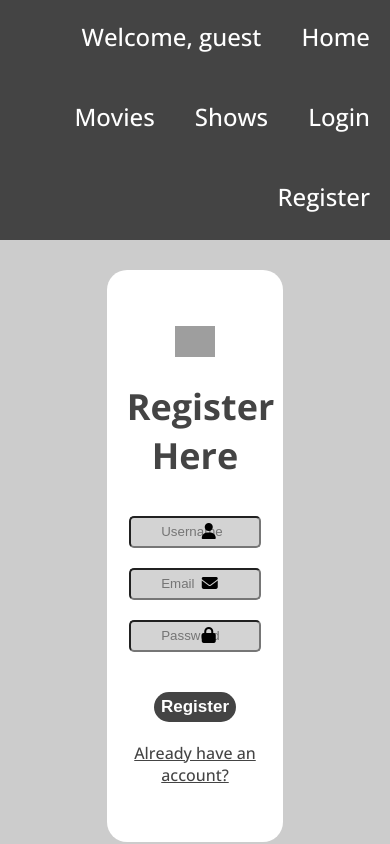
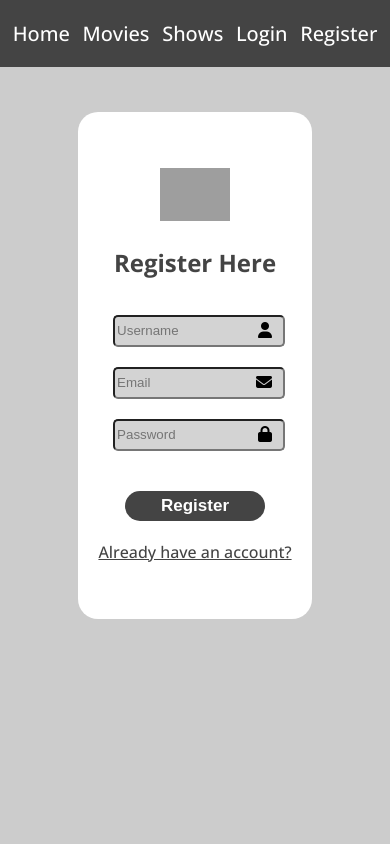
Before and after one commit to Pavel111200/ThesisFrontend, a React (Create React App) app: page /register in a window 390 px wide. Built offline with nearby package versions, Linux system fonts and the light colour scheme; grey boxes are pictures that could not be loaded.

Commit message:
Responsive design
Made header, card, login and register components responsive

```diff
--- a/src/components/CardList/Card/Card.module.css
+++ b/src/components/CardList/Card/Card.module.css
@@ -1,7 +1,7 @@
 .item{
     border-radius: 15px;
     list-style: none;
-    width: 20%;
+    width: 300px;
     position: relative;
     background-color: #fff;
     height: 400px;
@@ -17,12 +17,6 @@
 .title{
     font-weight: 700;
     font-size: 26px;
-    margin: 0px;
-}
-
-.rating{
-    font-size: 20px;
-    font-weight: 400;
     margin: 0px;
 }
 
--- a/src/components/Header/Header.js
+++ b/src/components/Header/Header.js
@@ -9,13 +9,6 @@ const Header = () => {
     return (
         <nav>
             <ul type="none" className={styles.list}>
-                {isAuthenticated ?
-                <li className={styles.listItem}>
-                    Welcome, {user.username ? user.username : user.email}
-                </li> :
-                <li className={styles.listItem}>
-                    Welcome, guest
-                </li>}
                 <li className={styles.listItem}>
                     <Link to="/" className={styles.link}>Home</Link>
                 </li>
@@ -25,12 +18,6 @@ const Header = () => {
                         <Link to="/catalog/movies" className={styles.link}>All Movies</Link>
                         <Link to="likedmovies" className={styles.link}>Liked Movies</Link>
                         <Link to="/create/movie" className={styles.link}>Create Movie</Link>
-                        {user.role ==="Admin" &&
-                        <>
-
-                            <Link to="/catalog/movies/suggestions" className={styles.link}>Suggested Movies</Link>
-                        </>
-                        }
                     </div>
                 </li>
                 <li className={styles.listItem}>
@@ -39,12 +26,6 @@ const Header = () => {
                         <Link to="/catalog/shows" className={styles.link}>All Shows</Link>
                         <Link to="likedshows" className={styles.link}>Liked Shows</Link>
                         <Link to="/create/show" className={styles.link}>Create Show</Link>
-                        {user.role ==="Admin" &&
-                        <>
-
-                            <Link to="/catalog/shows/suggestions" className={styles.link}>Suggested Shows</Link>
-                        </>
-                        }
                     </div>
                 </li>
                 {user.role === "Admin" &&
--- a/src/components/Header/Header.module.css
+++ b/src/components/Header/Header.module.css
@@ -10,13 +10,14 @@ body{
     text-align: right;
     padding: 0px;
     margin: 0px;
+    display: flex;
+    justify-content: flex-end;
+    align-items: flex-end;
 }
 
 .listItem{
     font-size: 24px;
-    height: 40px;
     padding: 20px;
-    display: inline-block;
     color: #ffffff;
     cursor: pointer;
 }
@@ -24,20 +25,34 @@ body{
 .link{
     text-decoration: none;
     color: #ffffff;
-    display: block;
 }
 
 .dropdown{
     display: none;
     position: absolute;
-    overflow: auto;
-    text-align: left;
+    width: 175px;
     border: 1px solid #ffffff;
-    border-radius: 5%;
     background-color: #444;
-    padding: 5px;
+    padding: 0px 5px;
 }
 
 .listItem:hover .dropdown {
-    display: block;
-  }
+    display: flex;
+    flex-direction: column;
+    align-items: flex-start;
+}
+
+@media (max-width: 576px) {
+    .listItem {
+        font-size: 20px;
+        padding: 20px 0px;
+    }
+
+    .list {
+        justify-content: space-evenly;
+    }
+
+    .dropdown {
+        width: 135px;
+    }
+}
--- a/src/components/Login/Login.module.css
+++ b/src/components/Login/Login.module.css
@@ -1,12 +1,9 @@
-
-
 .formWrapper{
     border-radius: 20px;
-    width: 35%;
-    margin: 0 auto;
-    margin-top: 30px;
+    width: 45%;
+    margin: 45px auto;
     text-align: center;
-    padding: 56px 20px;
+    padding: 56px 0px;
     font-family: 'Open Sans', sans-serif;
     background-color: white;
 }
@@ -25,23 +22,23 @@
     font-size: 36px;
 }
 
+.inputWrapper{
+    position: relative;
+    width: 70%;
+    margin: 0px auto;
+}
 
 .formInput{
-    padding-left:30px;
-    width: 70%;
+    width: 100%;
     margin-bottom: 20px;
     border-radius: 5px;
     height: 26px;
     background-color: lightgray;
 }
 
-.inputWrapper{
-    position: relative;
-}
-
 .icon{
     position: absolute;
-    left: 75px;
+    right: 5px;
     top: 7px;
 }
 
@@ -62,4 +59,35 @@
 .link{
     display: block;
     color: #444;
+    padding: 0px 20px;
 }
+
+@media (max-width: 900px) {
+    .formWrapper {
+        width: 55%;
+    }
+}
+
+@media (max-width: 650px){
+    .formWrapper {
+        width: 60%;
+    }
+}
+
+@media (max-width: 499px){
+    .link {
+        font-size: 14px;
+    }
+}
+
+@media (max-width: 445px){
+    .link {
+        font-size: 12px;
+    }
+}
+
+@media (max-width: 391px){
+    .link {
+        font-size: 10px;
+    }
+}
--- a/src/components/Register/Register.module.css
+++ b/src/components/Register/Register.module.css
@@ -3,11 +3,10 @@
 
 .formWrapper{
     border-radius: 20px;
-    width: 35%;
-    margin: 0 auto;
-    margin-top: 30px;
+    width: 45%;
+    margin: 45px auto;
     text-align: center;
-    padding: 56px 20px;
+    padding: 56px 0px;
     font-family: 'Open Sans', sans-serif;
     background-color: white;
 }
@@ -26,23 +25,23 @@
     font-size: 36px;
 }
 
+.inputWrapper{
+    position: relative;
+    width: 70%;
+    margin: 0px auto;
+}
 
 .formInput{
-    padding-left:30px;
-    width: 70%;
+    width: 100%;
     margin-bottom: 20px;
     border-radius: 5px;
     height: 26px;
     background-color: lightgray;
 }
 
-.inputWrapper{
-    position: relative;
-}
-
 .icon{
     position: absolute;
-    left: 75px;
+    right: 5px;
     top: 7px;
 }
 
@@ -63,4 +62,29 @@
 .link{
     display: block;
     color: #444;
+    padding: 0px 20px;
 }
+
+@media (max-width: 900px) {
+    .formWrapper {
+        width: 55%;
+    }
+}
+
+@media (max-width: 650px){
+    .formWrapper {
+        width: 60%;
+    }
+}
+
+@media (max-width: 405px){
+    .formTitle {
+        font-size: 24px;
+    }
+}
+
+@media (max-width: 389px){
+    .link {
+        font-size: 14px;
+    }
+}
--- a/src/components/ShowCardList/ShowCard/ShowCard.js
+++ b/src/components/ShowCardList/ShowCard/ShowCard.js
@@ -1,4 +1,4 @@
-import styles from './ShowCard.module.css'
+import styles from '../../CardList/Card/Card.module.css'
 import { Link } from 'react-router-dom';
 
 const ShowCard = ({ show }) => {
--- a/src/components/ShowCardList/ShowCard/ShowCard.module.css
+++ /dev/null
@@ -1,47 +0,0 @@
-.item{
-    border-radius: 15px;
-    list-style: none;
-    width: 20%;
-    position: relative;
-    background-color: #fff;
-    height: 400px;
-}
-
-.img{
-    width: 100%;
-    height: 50%;
-    border-top-left-radius: 15px;
-    border-top-right-radius: 15px;
-}
-
-.title{
-    font-weight: 700;
-    font-size: 26px;
-    margin: 0px;
-}
-
-.rating{
-    font-size: 20px;
-    font-weight: 400;
-    margin: 0px;
-}
-
-.btn{
-    position: absolute;
-    left: 12px;
-    bottom: 10px;
-    width: 70%;
-    border-radius: 15px;
-    border: 2px solid black;
-    padding: 16px 32px;
-    font-size: 16px;
-    font-weight: 700;
-    text-decoration: none;
-    color: black;
-    text-align: center;
-    background-color: #f0f0f0;
-}
-
-.wrapper{
-    padding: 15px;
-}
```
